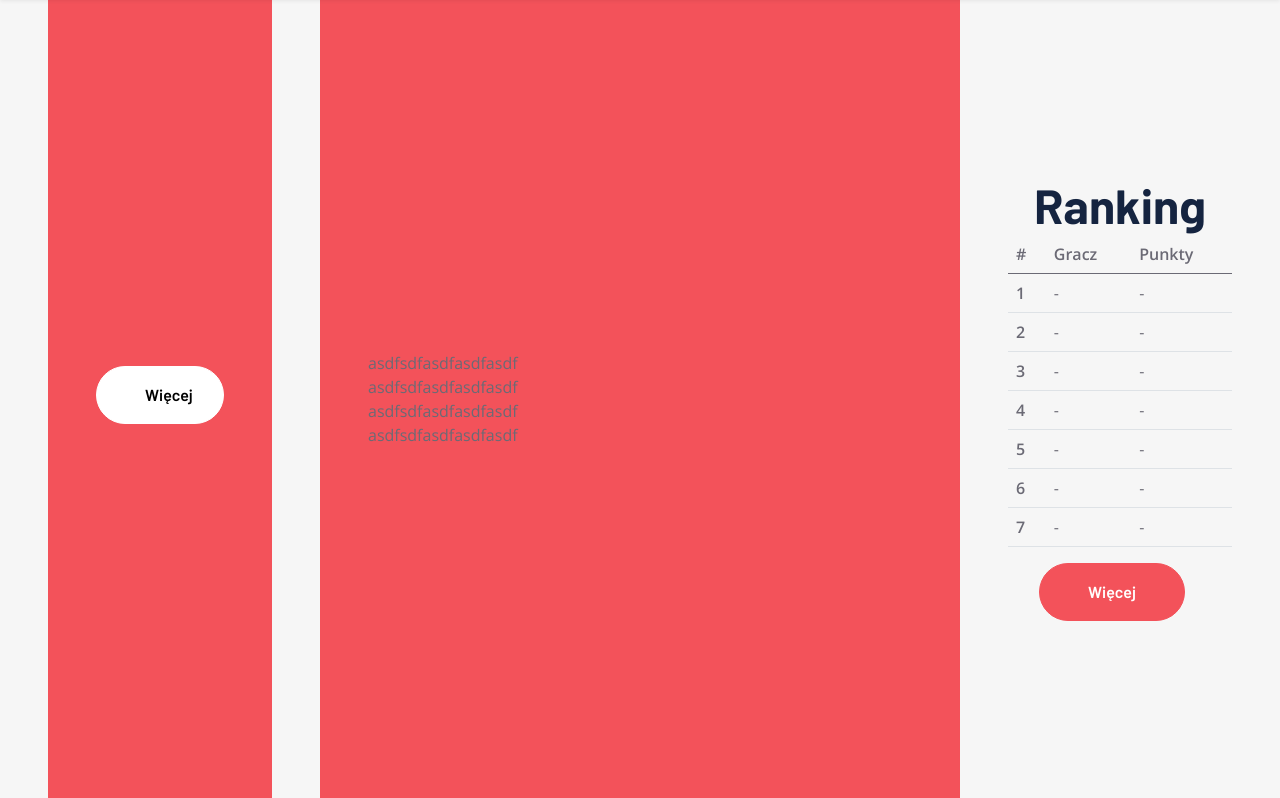
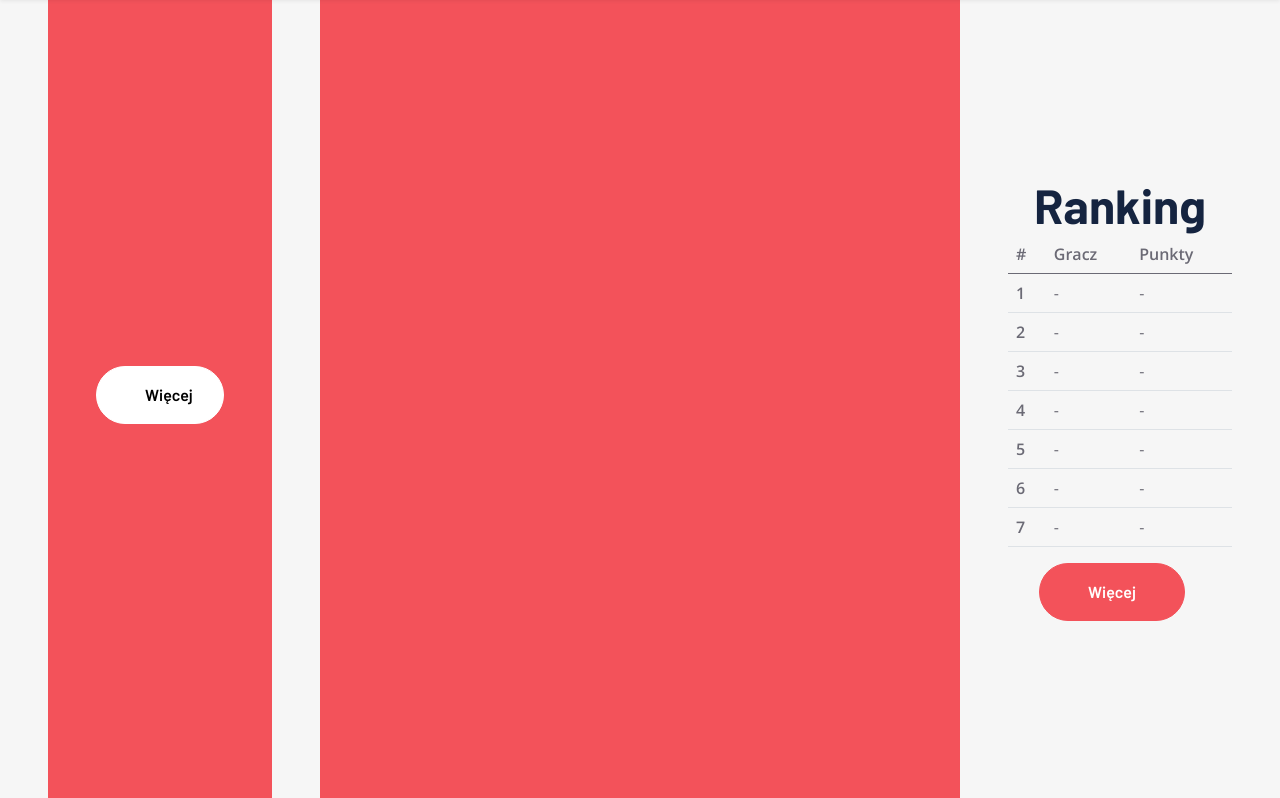
Before and after one commit to kalaart/Obstawiator, a Django app: page / in a window 1280 px wide. Shown: the part 98-896 px from the top of the page. Run offline with Django 5.2, Linux system fonts and the light colour scheme; data that the repository does not hold is empty; some libraries are stand-ins or nearby versions.

Commit message:
Poprawione linki

```diff
--- a/bets/templates/base.html
+++ b/bets/templates/base.html
@@ -33,7 +33,7 @@
 <body class="d-flex flex-column min-vh-100">
     <!-- Navbar Start -->
     <nav class="navbar navbar-expand-lg bg-white navbar-light shadow-sm px-5 py-3 py-lg-0">
-        <a href="index.html" class="navbar-brand p-0">
+        <a href="{% url 'home' %}" class="navbar-brand p-0">
             <h1 class="m-0 text-uppercase text-primary"><i class="far fa-smile text-primary me-2"></i>Obstawiator</h1>
         </a>
         <button class="navbar-toggler" type="button" data-bs-toggle="collapse" data-bs-target="#navbarCollapse">
--- a/bets/templates/home.html
+++ b/bets/templates/home.html
@@ -19,10 +19,6 @@
 
             <div class="col-lg-6 vh-100">
                 <div class="h-100 d-flex flex-column justify-content-center bg-primary p-5">
-                    asdfsdfasdfasdfasdf<br>
-                    asdfsdfasdfasdfasdf<br>
-                    asdfsdfasdfasdfasdf<br>
-                    asdfsdfasdfasdfasdf<br>
 
                 </div>
             </div>
```
